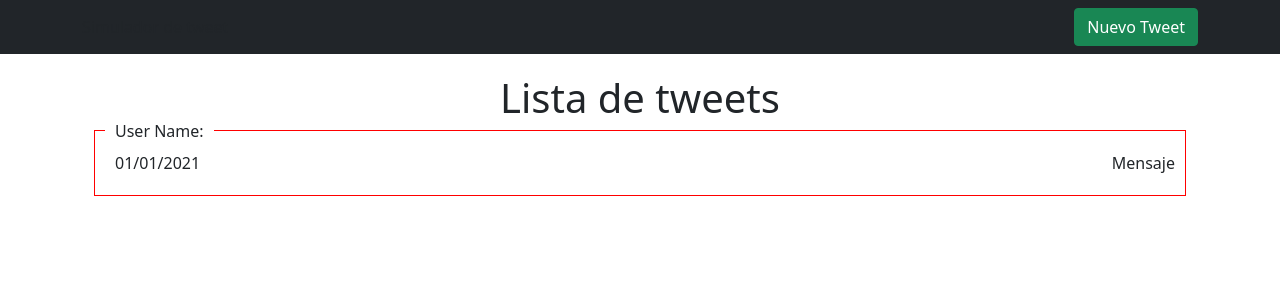
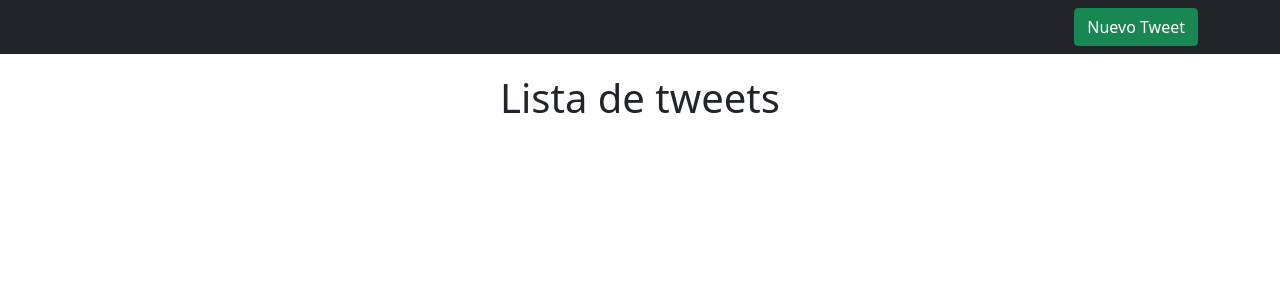
Before and after one commit to alexismansilla/tweet-simulator, a Vue app: page / in a window 1280 px wide. Shown: the top 300 px of the page. Built offline with nearby package versions, Linux system fonts and the light colour scheme.

Commit message:
Showing tweets in the view.

```diff
--- a/src/App.vue
+++ b/src/App.vue
@@ -2,19 +2,21 @@
   <Menu :openCloseForm="openCloseForm" :showForm="showForm"/>
 
   <div class="container">
-    <tweet-form :showForm="showForm"/>
+    <tweet-form :showForm="showForm" :openCloseForm="openCloseForm" :reloadTweets="reloadTweets"/>
   </div>
 
   <div class="container">
-    <TweetList />
+    <TweetList :tweets="tweets"/>
   </div>
 </template>
 
 <script>
+import { ref } from 'vue'
 import Menu from './components/Menu'
 import TweetForm from './components/TweetForm'
 import useFormTweet from './hooks/useFormTweet'
 import TweetList from './components/TweetList'
+import { getTweetApi } from './api/tweet'
 
 export default {
   name: 'App',
@@ -24,8 +26,16 @@ export default {
     TweetList
   },
   setup() {
+    let tweets = ref(getTweetApi().reverse())
+
+    const reloadTweets = () => {
+      tweets.value = getTweetApi().reverse()
+    }
+
     return {
-      ...useFormTweet()
+      ...useFormTweet(),
+      tweets,
+      reloadTweets
     }
   }
 }
--- a/src/api/tweet.js
+++ b/src/api/tweet.js
@@ -1,20 +1,22 @@
 import { v4 as uuidv4 } from "uuid";
-import { TWEET } from '../utils/constant'
-import { size } from 'lodash'
+import { TWEET } from "../utils/constant"
+import { size } from "lodash"
 
 export function saveTweetApi(tweet, username) {
   const tweets = getTweetApi()
 
-  if(size(tweets)) {
-    const tweetTemp = [{
-      id: uuidv4(),
-      tweet: tweet,
-      username: username,
-      created_at: new Date()
-    }]
+  if(size(tweets) === 0) {
+    const tweetTemp = [
+      {
+        id: uuidv4(),
+        tweet: tweet,
+        username: username,
+        created_at: new Date()
+      }
+    ]
 
     localStorage.setItem(TWEET, JSON.stringify(tweetTemp))
-  }else {
+  } else {
     tweets.push({
       id: uuidv4(),
       tweet,
@@ -24,7 +26,6 @@ export function saveTweetApi(tweet, username) {
 
     localStorage.setItem(TWEET, JSON.stringify(tweets))
   }
-
 }
 
 export function getTweetApi() {
--- a/src/components/TweetForm.vue
+++ b/src/components/TweetForm.vue
@@ -14,14 +14,23 @@ import { saveTweetApi } from "../api/tweet"
 
 export default {
   props: {
-    showForm: Boolean
+    showForm: Boolean,
+    reloadTweets: Function,
+    openCloseForm: Function
   },
-  setup() {
+  setup(props) {
     let username = ref("")
     let tweet = ref("")
 
     const sendTweet = () => {
+      if(!tweet.value || !username.value) return
+
       saveTweetApi(tweet.value, username.value)
+      tweet.value = ""
+      username.value = ""
+
+      props.reloadTweets()
+      props.openCloseForm()
     };
 
     return { sendTweet, username, tweet }
--- a/src/components/TweetList.vue
+++ b/src/components/TweetList.vue
@@ -1,16 +1,31 @@
 <template>
   <div class="container">
     <h1 class="text-center">Lista de tweets</h1>
-    <div class="tweet">
-      <p class="tweet__title">User Name: </p>
-      <p class="tweet__text">Mensaje</p>
-      <span>01/01/2021</span>
+    <div class="tweet" v-for="tweet in tweets" :key="tweet.id">
+      <p class="tweet__title">{{ tweet.username }}</p>
+      <p class="tweet__text">{{ tweet.tweet }}</p>
+      <span>{{ formatDate(tweet.created_at) }}</span>
     </div>
   </div>
 </template>
 
 <script>
-  export default {}
+import { getTweetApi } from '../api/tweet'
+import moment from "moment"
+import "moment/locale/es"
+
+  export default {
+    props: {
+      tweets: Array
+    },
+    setup(props) {
+      const formatDate = (date) => {
+        return moment(date).fromNow()
+      }
+
+      return { formatDate }
+    }
+  }
 </script>
 
 <style lang="scss" scoped>
```
